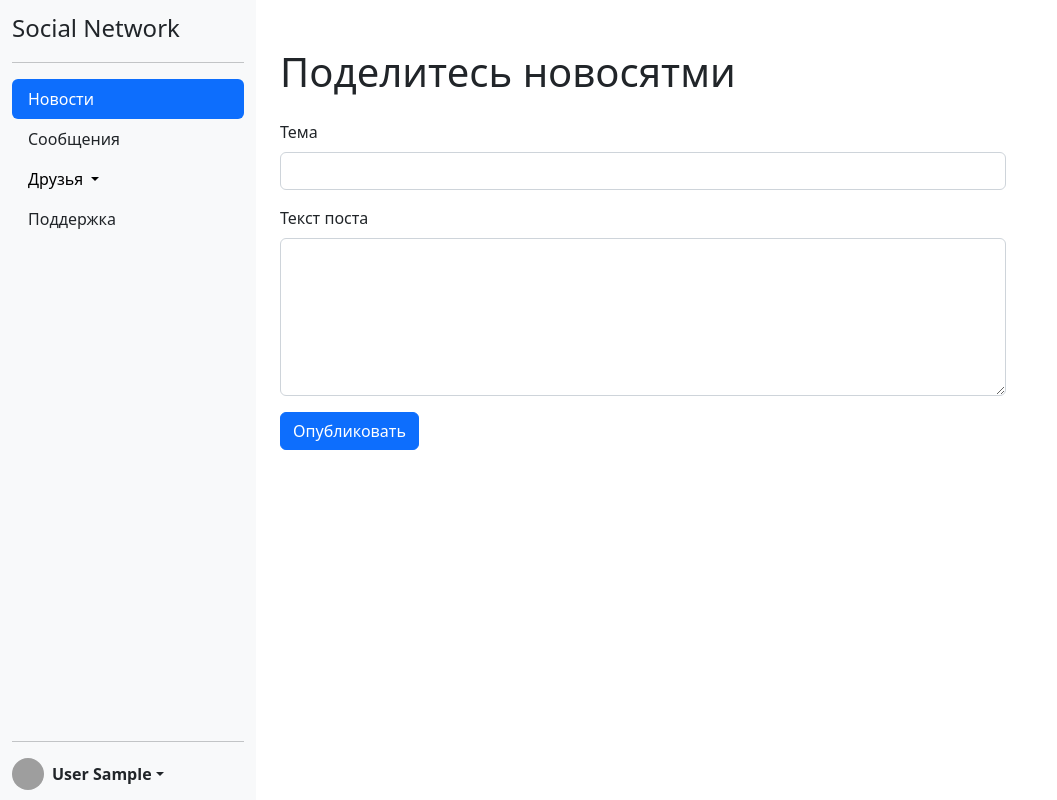
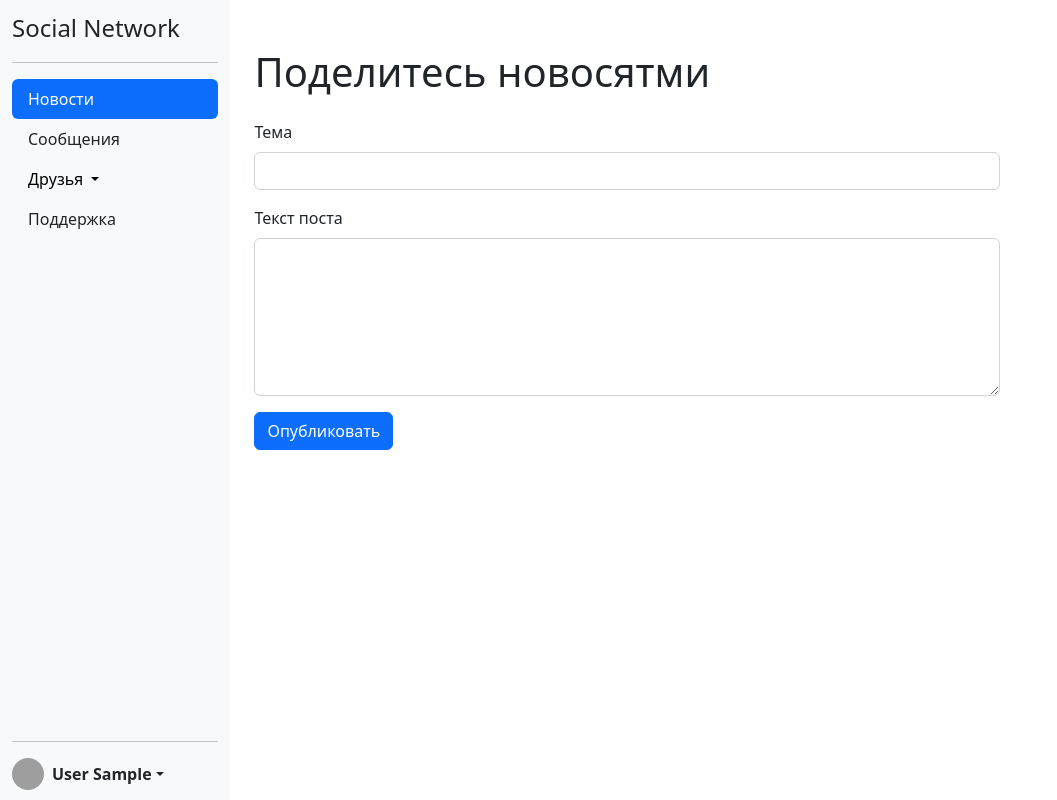
Before and after one commit to PAINTERit/MyFirstSocialNetwork, a Django app: page /post/create/ in a window 1280 px wide. Shown: the whole page, without its empty margins (0-1057 px from the left). Run offline with Django 4.2, Linux system fonts and the light colour scheme; the visitor is signed in with stand-in values (Sample User, id 1); grey boxes are pictures that could not be loaded.

Commit message:
Измене размер навигационного меню в постах.

```diff
--- a/post/templates/post/create_post.html
+++ b/post/templates/post/create_post.html
@@ -10,7 +10,7 @@
 <div class="container-fluid" style="height: 100vh">
     <div class="row" style="height: 100%">
         <!-- Навигационное меню -->
-        <div class="d-flex flex-column flex-shrink-0  bg-light" style="flex-grow: 1; max-width: 20%; margin-top: 0;">
+        <div class="d-flex flex-column flex-shrink-0  bg-light" style="flex-grow: 1; max-width: 18%; margin-top: 0;">
             <ul class="nav nav-pills flex-column mb-auto"
                 style="position: -webkit-sticky; position: sticky; top: 10px;">
                 <a href="/" class="d-flex align-items-center mb-3 mb-md-0 me-md-auto link-dark text-decoration-none">
```
